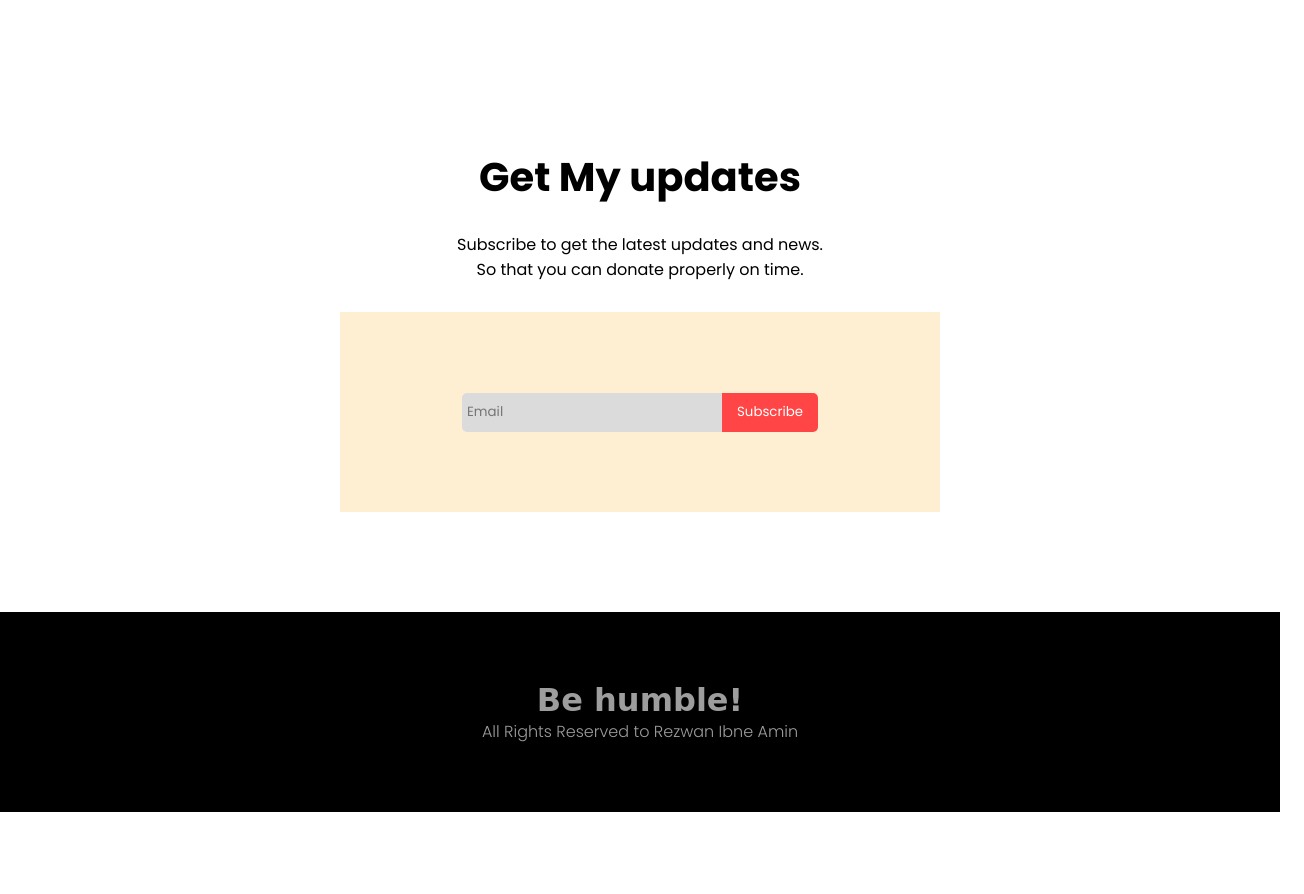
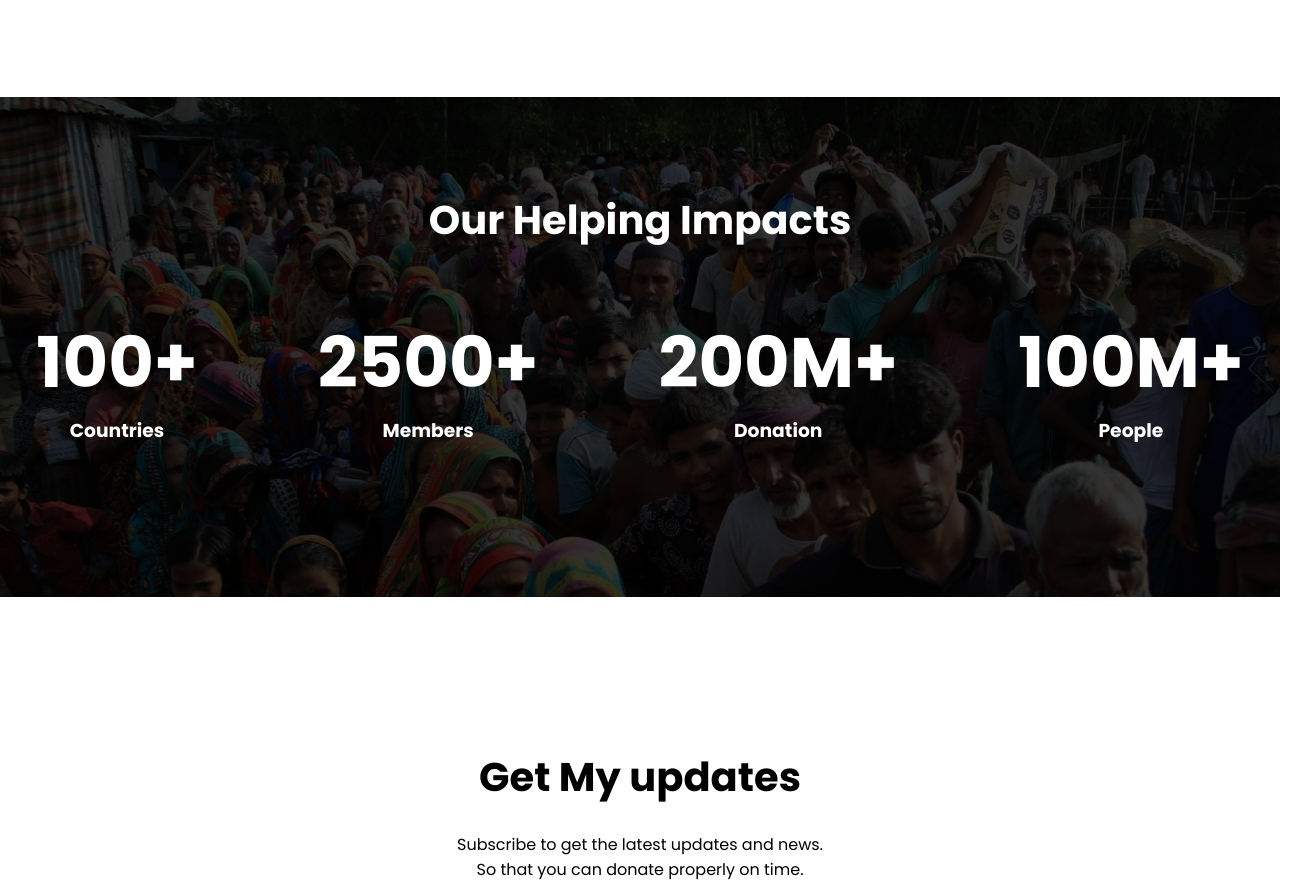
Before and after one commit to rezwanamin/donate-today, a plain HTML site: page index.html in a window 1280 px wide. Shown: the part 2987-3881 px from the top of the page, 1304 px wide, since content can reach past the window. Before the commit the page ends 3799 px from the top, so only its background shows below. Drawn offline with Linux system fonts and the light colour scheme; a web font is replaced by a local one.

Commit message:
bonus section added

```diff
--- a/css/style.css
+++ b/css/style.css
@@ -214,6 +214,39 @@
     margin-right: 20px;
 }
 
+
+/* --------------Helping Impacts-------------- */
+.helping-impacts {
+    margin: 100px 0px;
+    padding: 50px 0px;
+    min-height: 50vh;
+    background-image: linear-gradient(356deg, rgba(0, 0, 0, 0.8) 0%, rgba(0, 0, 0, 0.8) 100%), url(../images/donation7.jpg);
+    color: white;
+    display: flex;
+    flex-direction: column;
+    justify-content: center;
+    align-items: center;
+}
+
+.helping-impacts .number-container {
+    display: flex;
+    justify-content: center;
+    align-items: center;
+}
+
+.helping-impacts h1 {
+    font-size: 40px;
+}
+
+.helping-impacts .number-container .number {
+    text-align: center;
+    margin: 60px;
+}
+
+.helping-impacts .number-container .number h1 {
+    font-size: 70px;
+}
+
 /* --------------Subscribe-------------- */
 section.subscribe {
     margin-top: 150px;
--- a/index.html
+++ b/index.html
@@ -106,6 +106,29 @@
         </div>
     </section>
 
+    <!------------------ Helping Impacts ------------------>
+    <section class="helping-impacts">
+        <h1>Our Helping Impacts</h1>
+        <div class="number-container">
+            <div class="number">
+                <h1>100+</h1>
+                <h3>Countries</h3>
+            </div>
+            <div class="number">
+                <h1>2500+</h1>
+                <h3>Members</h3>
+            </div>
+            <div class="number">
+                <h1>200M+</h1>
+                <h3>Donation</h3>
+            </div>
+            <div class="number">
+                <h1>100M+</h1>
+                <h3>People</h3>
+            </div>
+        </div>
+    </section>
+
     <!------------------ Subscribe ------------------>
     <section class="subscribe">
         <h1 class="align-center">Get My updates</h1>
```
Also changed, not shown: images/donation7.jpg (added).
